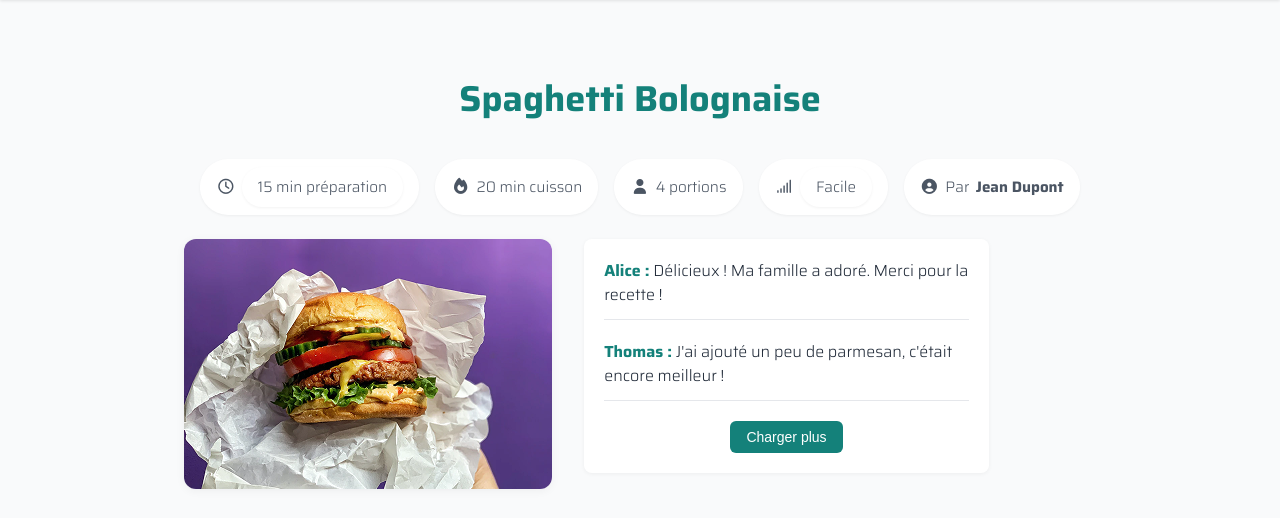
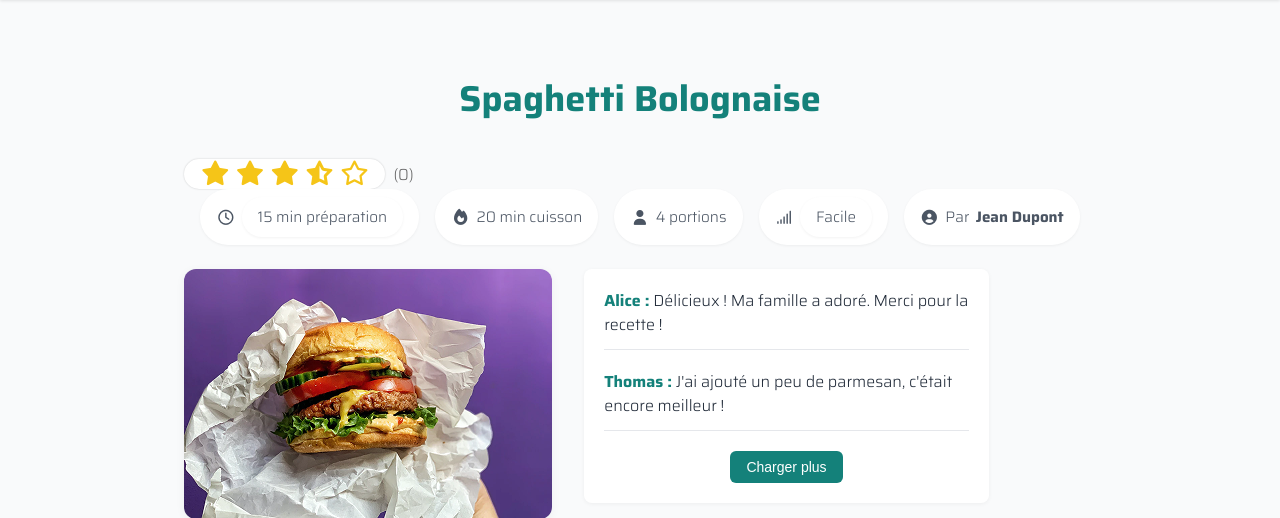
Before and after one commit to yan32323/H2025_TCH099_02_C1, a PHP site: page /consulter-recette.html in a window 1280 px wide. Shown: the part 64-582 px from the top of the page. Run offline with PHP 8.4, Linux system fonts and the light colour scheme.

Commit message:
Affiche de la moyenne des notes de la recette

```diff
--- a/assets/js/consulterRecette.js
+++ b/assets/js/consulterRecette.js
@@ -27,9 +27,30 @@ document.addEventListener("DOMContentLoaded", () => {
         });
 });
 
+function afficherNoteMoyenne(noteSur5, nbVotes) {
+    const etoilesContainer = document.getElementById("etoiles-container");
+    const nbVotesElement = document.getElementById("nb-votes");
+
+    etoilesContainer.innerHTML = "";
+
+    for (let i = 1; i <= 5; i++) {
+        if (noteSur5 >= i) {
+            etoilesContainer.innerHTML += '<i class="fas fa-star"></i>';
+        } else if (noteSur5 >= i - 0.5) {
+            etoilesContainer.innerHTML += '<i class="fas fa-star-half-alt"></i>';
+        } else {
+            etoilesContainer.innerHTML += '<i class="far fa-star"></i>';
+        }
+    }
+
+    nbVotesElement.textContent = `(${nbVotes})`;
+}
+
 function afficherRecette(recette, userId) {
     // Affichage des détails
     document.getElementById("recipe-title").textContent = recette.nom;
+
+    afficherNoteMoyenne(recette.moyenne_note, recette.nombre_votes);
 
     const authorNameElement = document.getElementById("author-name");
     authorNameElement.textContent =
--- a/assets/styles/style-popup-recettes.css
+++ b/assets/styles/style-popup-recettes.css
@@ -327,3 +327,31 @@ main {
   border-radius: 0.5rem;
   margin-top: 0.5rem;
 }
+
+.note-moyenne {
+  display: flex;
+  align-items: center;
+  gap: 0.5rem;
+  margin-top: 0.5rem;
+  font-size: 1.4rem;
+  color: #f5c518;
+}
+
+.etoiles {
+  display: flex;
+  justify-content: center;
+  gap: 0.3rem;
+  padding: 0.2rem 1rem;
+  border-radius: 50px;
+  background-color: #fff;
+  box-shadow: 0 0 2px rgba(0,0,0,0.2);
+}
+
+.etoiles i {
+  font-size: 1.5rem;
+}
+
+#nb-votes {
+  font-size: 1rem;
+  color: #666;
+}
--- a/consulter-recette.html
+++ b/consulter-recette.html
@@ -23,6 +23,17 @@
 
   <main>
     <h2 class="titre-recette" id="recipe-title">Spaghetti Bolognaise</h2>
+    <div class="note-moyenne">
+      <span id="etoiles-container" class="etoiles">
+        <i class="fas fa-star"></i>
+        <i class="fas fa-star"></i>
+        <i class="fas fa-star"></i>
+        <i class="fas fa-star-half-alt"></i>
+        <i class="far fa-star"></i>
+      </span>
+      <span id="nb-votes">(0)</span>
+    </div>
+
     <div class="details-recette">
         <span><i class="far fa-clock"></i> <span id="time-value">15 min préparation</span></span>
         <span><i class="fas fa-fire"></i> 20 min cuisson</span>
```
Also changed, not shown: api/consulterRecette.php (+14 -7 lines), databasePlanigo.sql (+9 -0 lines).
